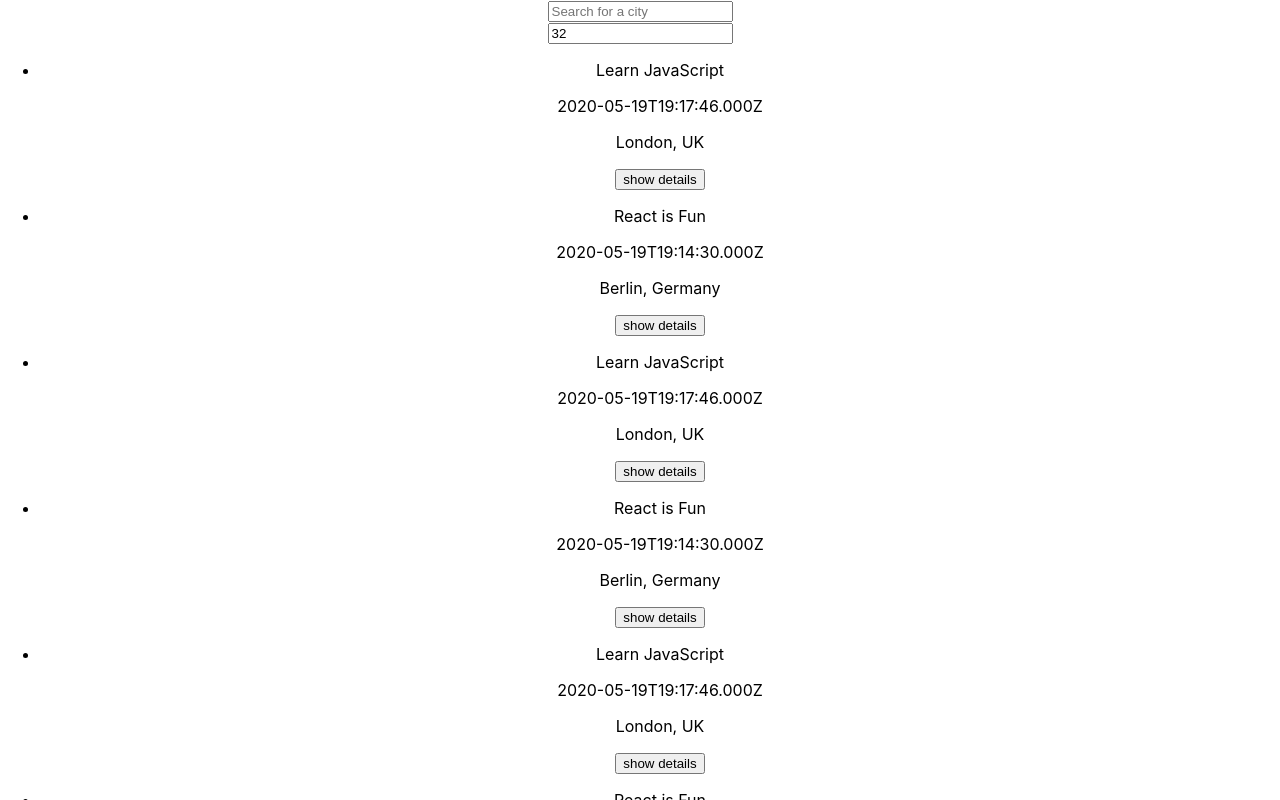
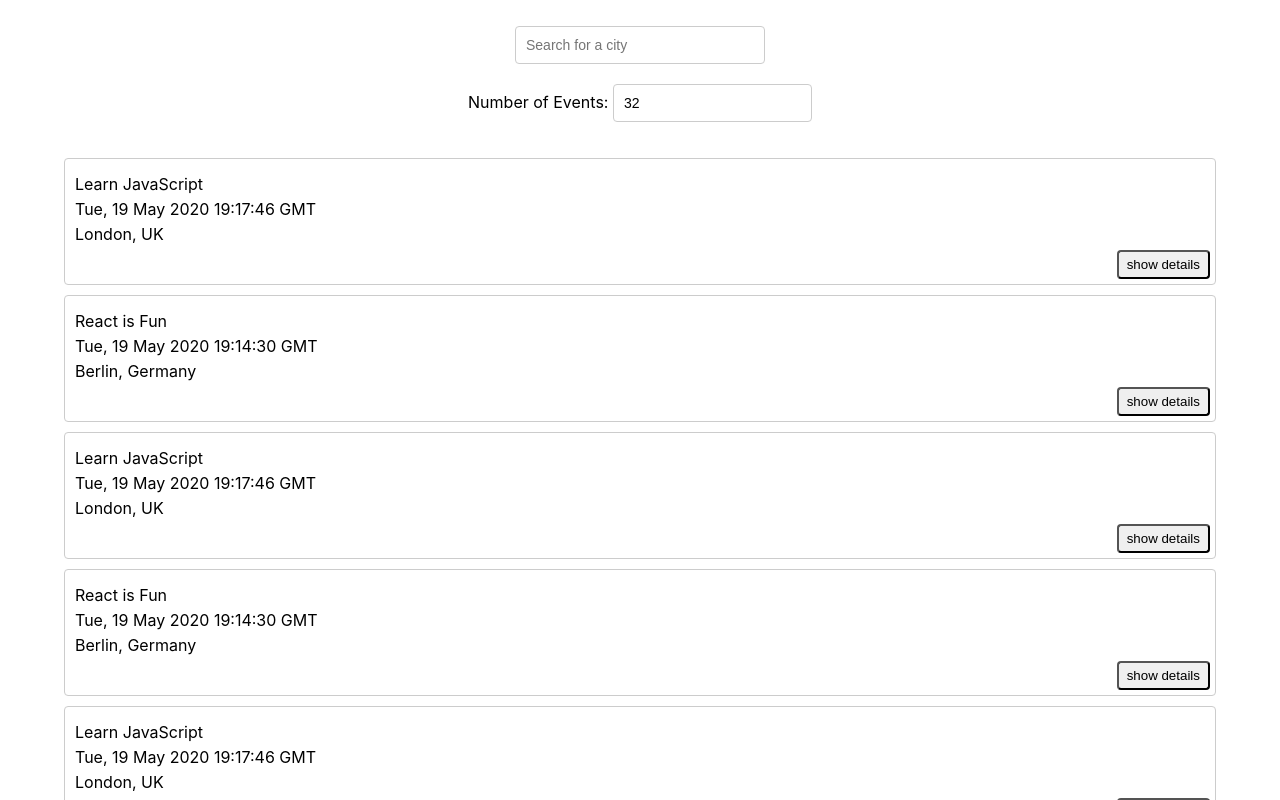
Before and after one commit to dharasoni16/meet, a React (Create React App) app: page / in a window 1280 px wide. Shown: the top 800 px of the page. Built offline with nearby package versions, Linux system fonts and the light colour scheme.

Commit message:
Add:style to App

```diff
--- a/package.json
+++ b/package.json
@@ -34,6 +34,7 @@
   },
   "eslintConfig": {
     "extends": [
+      "eslint:recommended",
       "react-app",
       "react-app/jest"
     ]
--- a/src/App.css
+++ b/src/App.css
@@ -1,38 +1,88 @@
+@import url(https://fonts.googleapis.com/css?family=Roboto:500);
 .App {
   text-align: center;
+  padding: 2% 5%;
 }
 
-.App-logo {
-  height: 40vmin;
-  pointer-events: none;
+.App * {
+  box-sizing: border-box;
 }
 
-@media (prefers-reduced-motion: no-preference) {
-  .App-logo {
-    animation: App-logo-spin infinite 20s linear;
-  }
+ul {
+  padding: 0;
+  list-style: none;
 }
 
-.App-header {
-  background-color: #282c34;
-  min-height: 100vh;
+p {
+  margin: 5px 0;
+}
+
+input[type="text"],
+input[type="number"] {
+  padding: 8px 6px 8px 10px;
+  border-radius: 4px;
+  outline: none;
+  border: 1px solid #ccc;
+  font-size: 14px;
+  line-height: 20px;
+  align-self: center;
+  height: 38px;
+  margin-bottom: 20px;
+}
+
+.city {
+  width: 250px;
+}
+
+#city-search {
   display: flex;
   flex-direction: column;
-  align-items: center;
-  justify-content: center;
-  font-size: calc(10px + 2vmin);
-  color: white;
+  margin: auto;
+  position: relative;
 }
 
-.App-link {
-  color: #61dafb;
+.suggestions {
+  width: 250px;
+  position: absolute;
+  top: 45px;
+  z-index: 2;
+  align-self: center;
+  margin: 0;
+  font-size: 14px;
+  box-shadow: 10px 10px 16px -12px rgba(0, 0, 0, 0.75);
 }
 
-@keyframes App-logo-spin {
-  from {
-    transform: rotate(0deg);
-  }
-  to {
-    transform: rotate(360deg);
-  }
+.suggestions > li {
+  text-align: left;
+  padding: 8px 6px 8px 10px;
+  background-color: #eee;
+  cursor: default;
 }
+
+.suggestions > li:last-child {
+  border-bottom-left-radius: 4px;
+  border-bottom-right-radius: 4px;
+}
+
+.suggestions > li:hover {
+  background-color: #bcdcdb;
+}
+
+.event {
+  padding: 10px 10px 35px;
+  margin-bottom: 10px;
+  text-align: left;
+  border: 1px solid #ccc;
+  border-radius: 4px;
+  position: relative;
+}
+
+.details-btn {
+  position: absolute;
+  right: 5px;
+  bottom: 5px;
+  padding: 5px 8px;
+  border-radius: 4px;
+  outline: none;
+  cursor: pointer;
+}
--- a/src/components/Event.js
+++ b/src/components/Event.js
@@ -2,11 +2,10 @@
 const Event = ({ event }) => {
     const [showDetails, setShowDetails] = useState(false);
     return (
-        <li>
+        <li className="event">
             <p>{event.summary}</p>
-            <p>{event.created}</p>
+            <p>{(new Date(event.created)).toUTCString()}</p>
             <p>{event.location}</p>
-            <button onClick={() => { setShowDetails(!showDetails) }}>{showDetails ? 'hide details' : 'show details'}</button>
             {showDetails ? (
                 <div className="eventDetails">
                     <h3>Event Details</h3>
@@ -14,6 +13,7 @@
                     <p>status:{event.status}</p>
                 </div>
             ) : null}
+            <button className="details-btn" onClick={() => { setShowDetails(!showDetails) }}>{showDetails ? 'hide details' : 'show details'}</button>
         </li>
     );
 }
--- a/src/components/NumberOfEvents.js
+++ b/src/components/NumberOfEvents.js
@@ -6,7 +6,8 @@
 
     return (
         <div id="number-of-events">
-            <input type="text" defaultValue="32" onChange={handleInputChanged} />
+            <label htmlFor='number-of-events-input'>Number of Events: </label>
+            <input type="text" defaultValue="32" onChange={handleInputChanged} id="number-of-events-input" />
         </div>
     );
 
```
